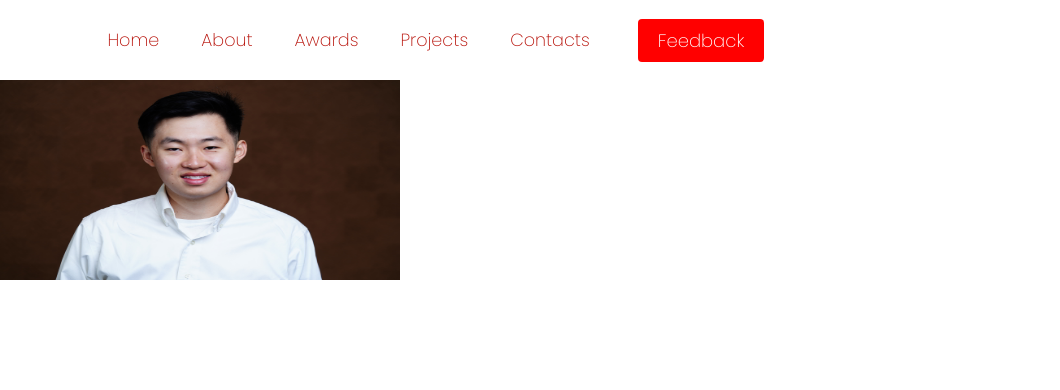
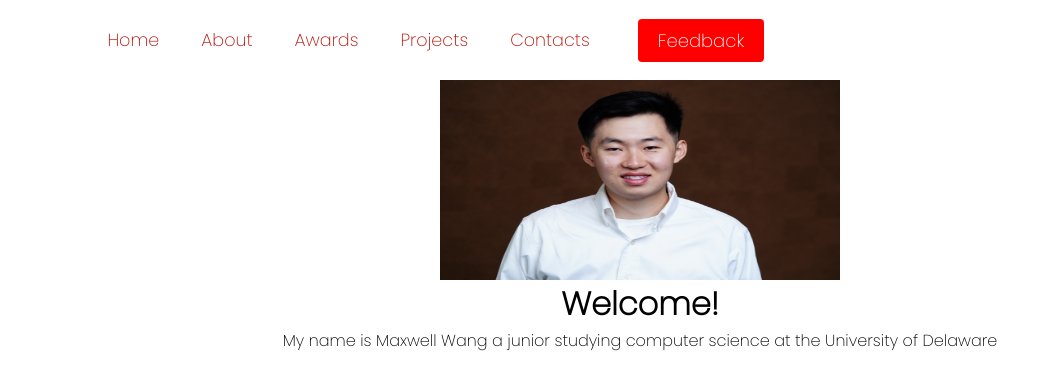
Before and after one commit to mwang840/MaxWang, a React (Create React App) app: page / in a window 1280 px wide. Shown: the top 390 px of the page, without its empty margins (0-1060 px from the left). Built offline with nearby package versions, Linux system fonts and the light colour scheme.

Commit message:
styled image in center and centered text

```diff
--- a/src/App.css
+++ b/src/App.css
@@ -4,3 +4,17 @@
   padding: 0;
   font-family: 'Poppins', sans-serif;
 }
+
+h1{
+  text-align: center;
+}
+
+p {
+  text-align: center;
+}
+
+img{
+  display: block;
+  margin-left:auto;
+  margin-right:auto;
+}
--- a/src/App.js
+++ b/src/App.js
@@ -8,6 +8,8 @@ function App() {
     <div className="App">
       <NavBar></NavBar>
       <img src={max} alt="Max" style={{width: 400, height: 200, display:"absolute", top:0, left:0, right:10, bottom:0}}></img>
+      <h1>Welcome!</h1>
+      <p>My name is Maxwell Wang a junior studying computer science at the University of Delaware</p>
     </div>
   );
 }
```
